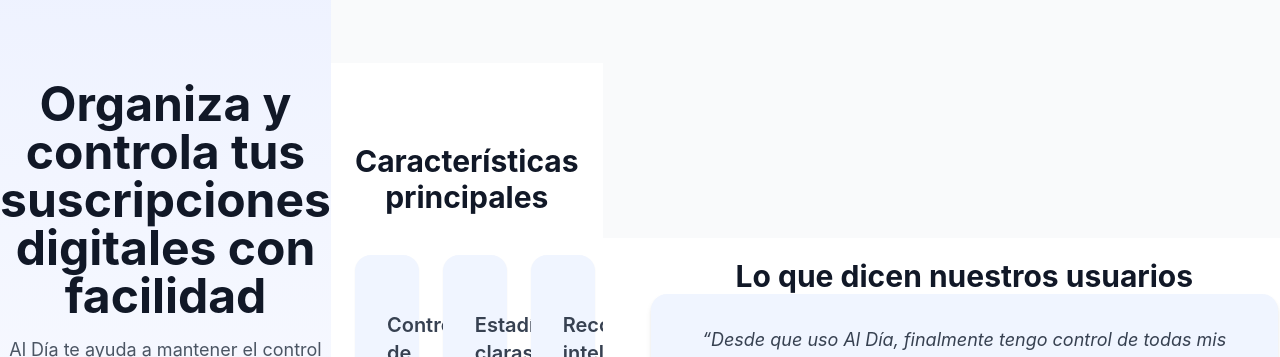
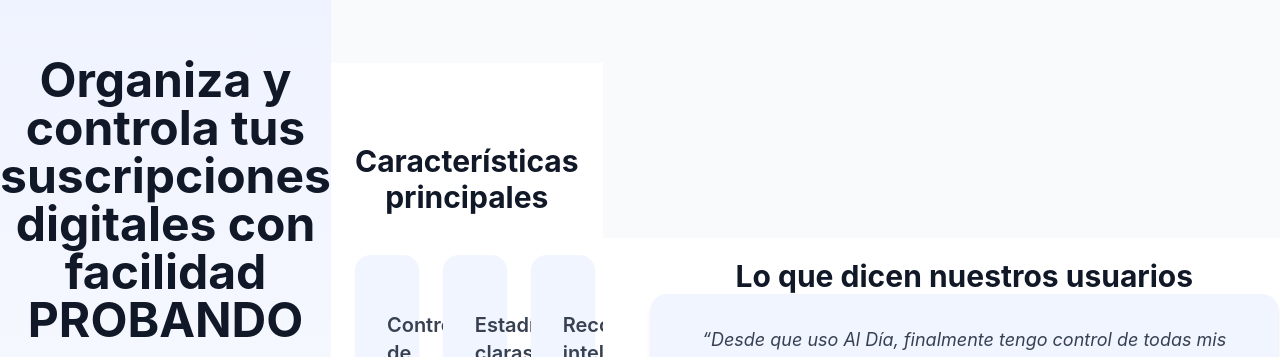
Before and after one commit to gabriel12305/landing-page-tarea, a website built with Vite: page index.html in a window 1280 px wide. Shown: the part 206-563 px from the top of the page. Built offline with nearby package versions, Linux system fonts and the light colour scheme; grey boxes are pictures that could not be loaded.

Commit message:
Probando si se actualiza en vercel

```diff
--- a/index.html
+++ b/index.html
@@ -28,7 +28,7 @@
     <header id="inicio" class="pt-28 pb-20 text-center bg-gradient-to-b from-indigo-50 to-white">
       <div class="max-w-3xl mx-auto">
         <h2 class="text-4xl md:text-5xl font-bold text-gray-900 mb-4">
-          Organiza y controla tus suscripciones digitales con facilidad
+          Organiza y controla tus suscripciones digitales con facilidad PROBANDO
         </h2>
         <p class="text-lg text-gray-600 mb-8">
           Al Día te ayuda a mantener el control de tus servicios digitales, evitar pagos innecesarios
```
